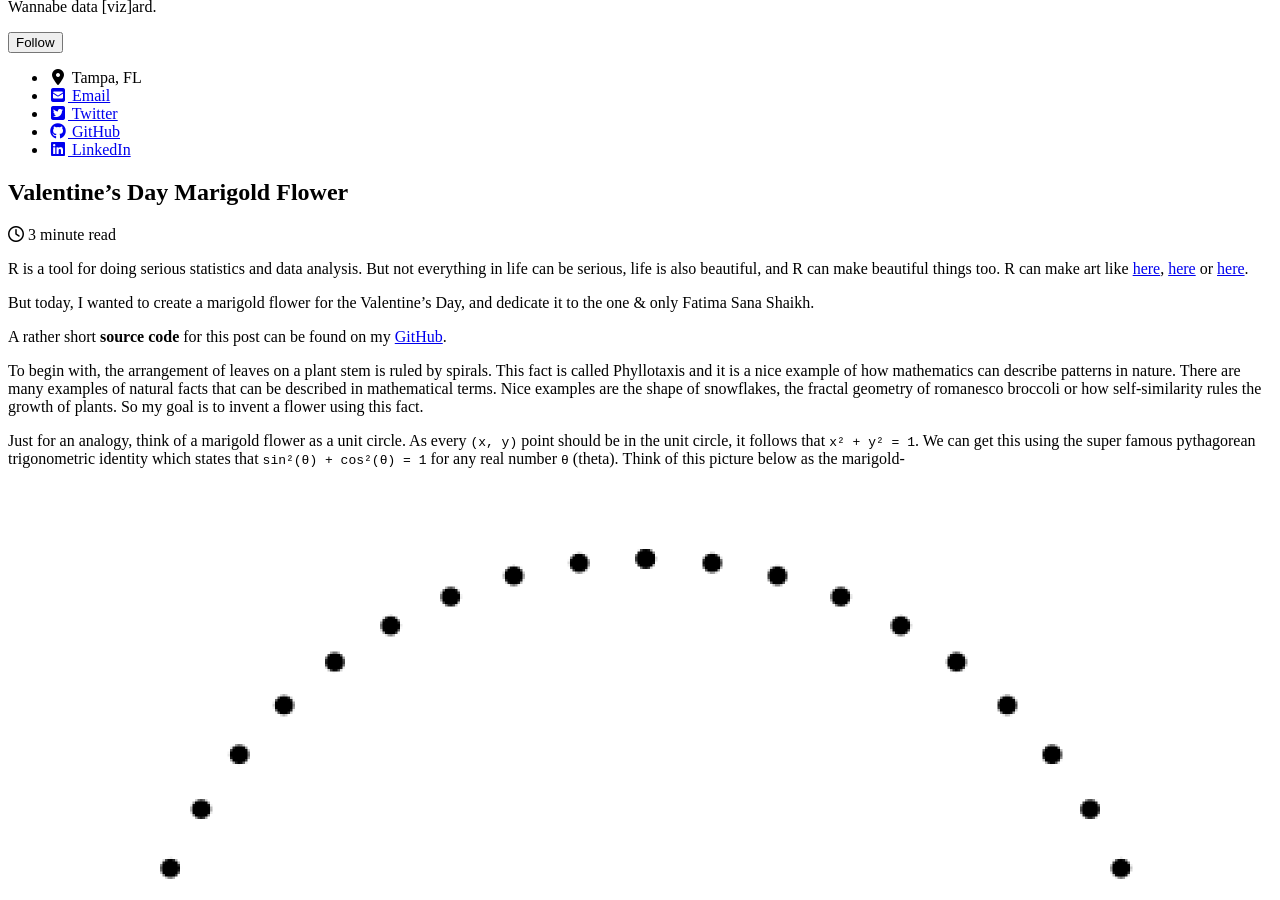
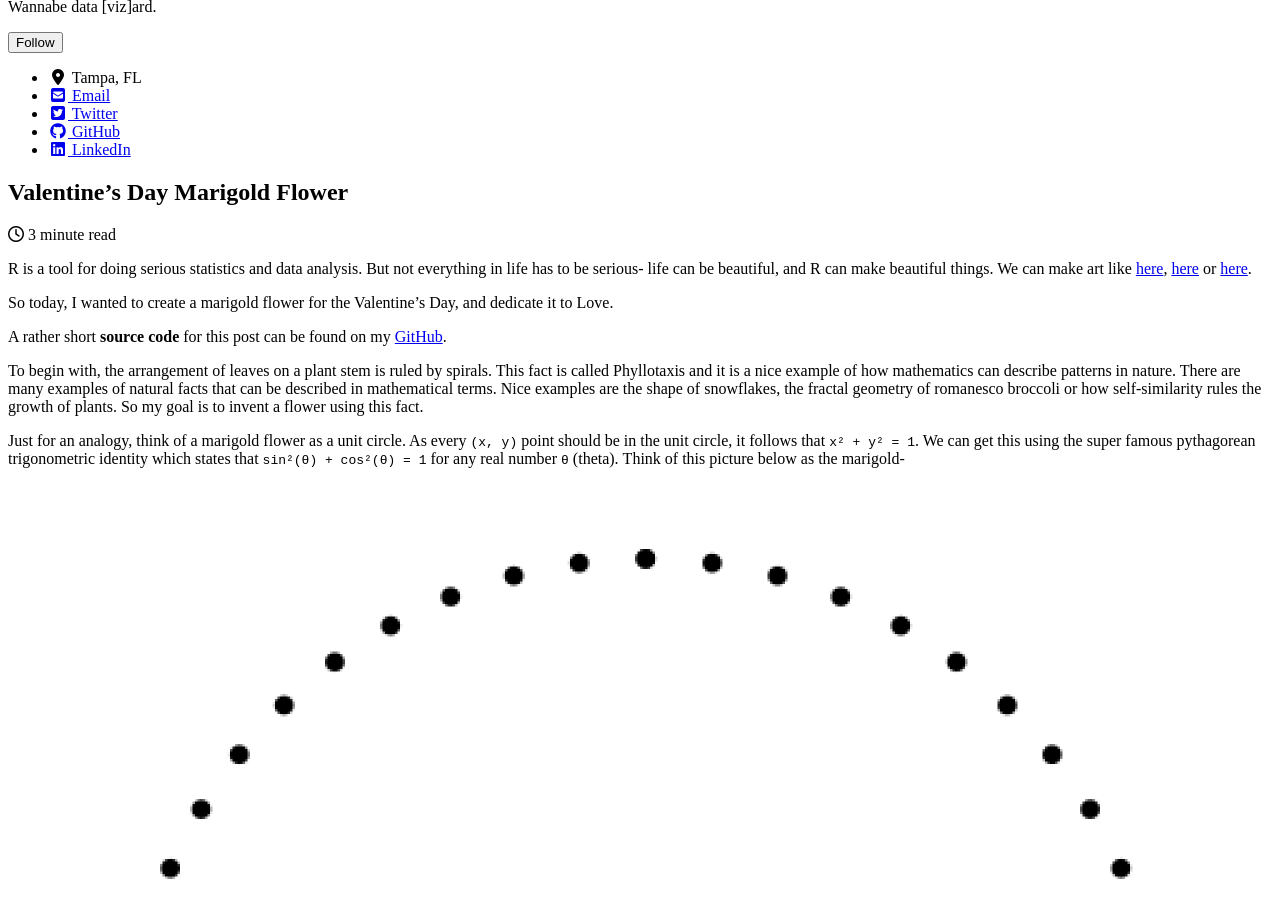
Before and after one commit to mihirp161/mihirp161.github.io, a Jekyll site: the page built from _posts/2020-02-16-marigold.md, in a window 1280 px wide and 900 px high, scrolled down 1039 px. Built offline with Jekyll 4.4.1, drawn with Linux system fonts in a browser that asks for light colours; cached includes are drawn as plain includes; nearby versions of some CDN libraries; some of the changed text lies outside the part shown.

Commit message:
Update 2020-02-16-marigold.md

```diff
--- a/_posts/2020-02-16-marigold.md
+++ b/_posts/2020-02-16-marigold.md
@@ -6,9 +6,9 @@
 excerpt: "Complex Numbers, Trignometry, Phyllotaxis, Spiral"
 mathjax: "true"
 ---
-R is a tool for doing serious statistics and data analysis. But not everything in life can be serious, life is also beautiful, and R can make beautiful things too. R can make art like [here](https://opendatasurgeon.github.io/julia/), [here](https://opendatasurgeon.github.io/barnsleysFern/) or [here](https://opendatasurgeon.github.io/mandelbrot/).
+R is a tool for doing serious statistics and data analysis. But not everything in life has to be serious- life can be beautiful, and R can make beautiful things. We can make art like [here](https://opendatasurgeon.github.io/julia/), [here](https://opendatasurgeon.github.io/barnsleysFern/) or [here](https://opendatasurgeon.github.io/mandelbrot/).
 
-But today, I wanted to create a marigold flower for the Valentine's Day, and dedicate it to the one & only Fatima Sana Shaikh.
+So today, I wanted to create a marigold flower for the Valentine's Day, and dedicate it to Love.
 
 A rather short **source code** for this post can be found on my [GitHub](https://github.com/opendatasurgeon/MarigoldPhyllotaxis_r).
 
@@ -66,7 +66,7 @@
 
 If you want to learn more about the process and golden angle, read this [Pricenton](https://www.princeton.edu/~akosmrlj/MAE545_S2017/lecture12_slides.pdf) notes. This whole post was inspired from [Mr. Antonio Sánchez Chinchón](http://fronkonstin.com/). I've made the flower with the spiral method, but there are additional methods, especially one with Fibonacci series, that produces even better results and more spirals as we increase the number of points.
 
-Happy Valentine's Day! And I love you Fatima 💖
+Happy Valentine's Day! And I hope that we can love one another, if nothing else, at least, respect one another.
 
 **NOTE**: Thank you very much for reading! If you discover any mistakes or want to offer any feedback, please feel free to email me.
 {: .notice--success}
```
